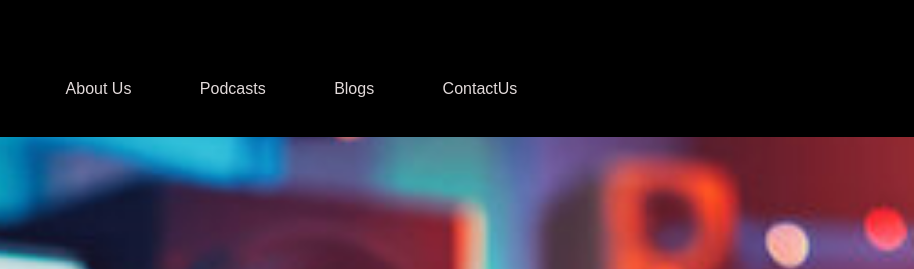
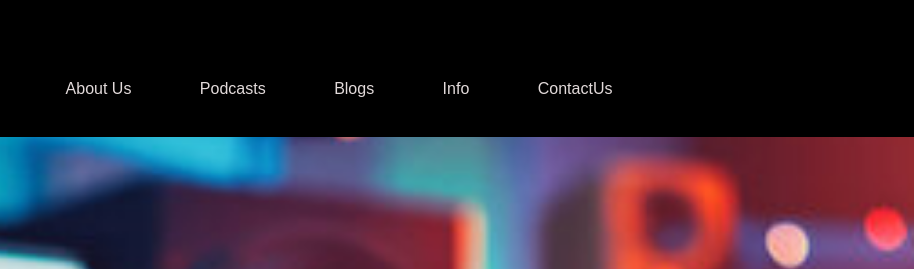
Before and after one commit to Quill241/Quill-FM, a plain HTML site: page index.html in a window 1280 px wide. Shown: the top 269 px of the page, 366-1280 px from the left. Drawn offline with Linux system fonts and the light colour scheme.

Commit message:
modified index.html page

```diff
--- a/index.html
+++ b/index.html
@@ -17,6 +17,7 @@
             <a href="./index.html#aboutus">About Us</a>
             <a href="./index.html#podcast">podcasts</a>
             <a href="./inde.html#blog">Blogs</a>
+            <a href="./index.html#info">info</a>
             <a href="./index.html#contactus">ContactUs</a>
         </nav>
     </header>
```
